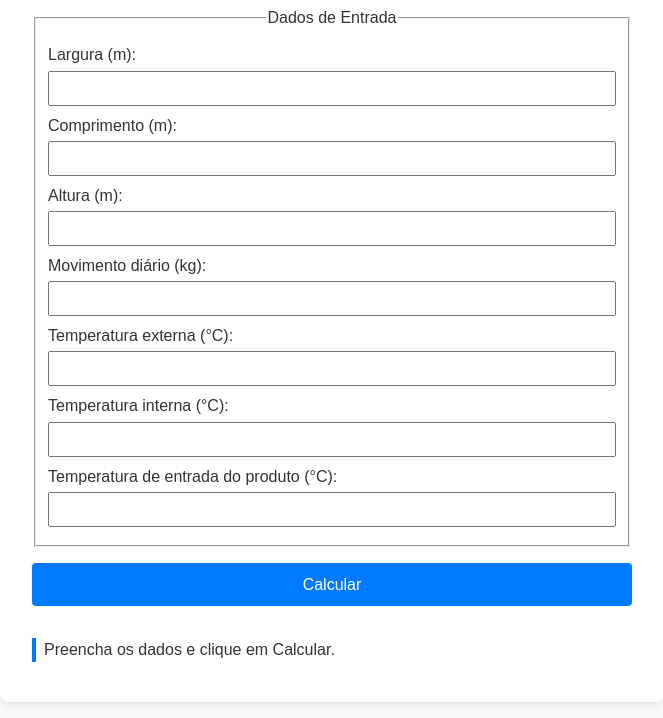
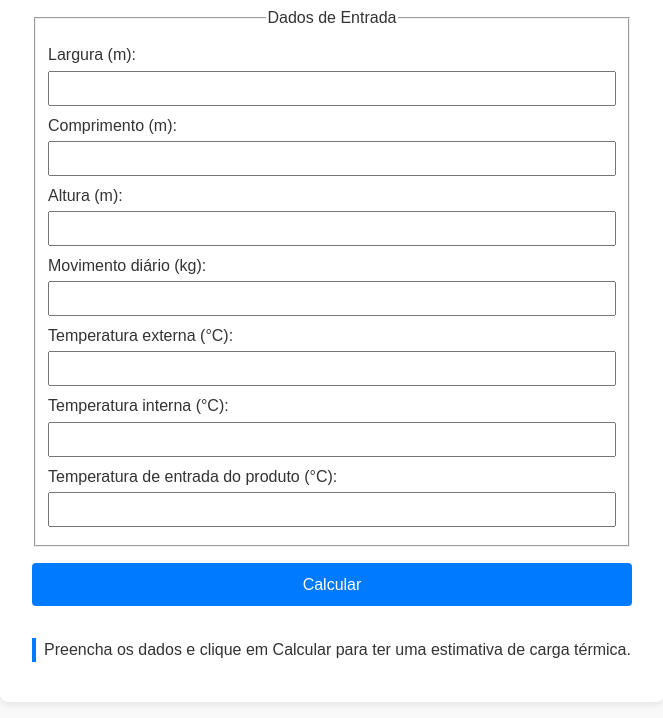
Before and after one commit to jesuegraciliano/pir_resfriados, a plain HTML site: page index.html in a window 1280 px wide. Shown: the part 310-1028 px from the top of the page, without its empty margins (308-971 px from the left). Drawn offline with Linux system fonts and the light colour scheme.

Commit message:
Update index.html

```diff
--- a/index.html
+++ b/index.html
@@ -3,7 +3,7 @@
 <head>
   <meta charset="UTF-8">
   <meta name="viewport" content="width=device-width, initial-scale=1.0">
-  <title>PIR - Carga Térmica de Resfriados</title>
+  <title>PIR - Carga Térmica - Resfriados</title>
   <link rel="stylesheet" href="style.css">
 </head>
 <body>
@@ -38,7 +38,7 @@
       <button type="button" id="btnCalcular">Calcular</button>
     </form>
     <section id="resultado">
-      <p>Preencha os dados e clique em Calcular.</p>
+      <p>Preencha os dados e clique em Calcular para ter uma estimativa de carga térmica.</p>
     </section>
   </main>
   <script src="script.js"></script>
```
